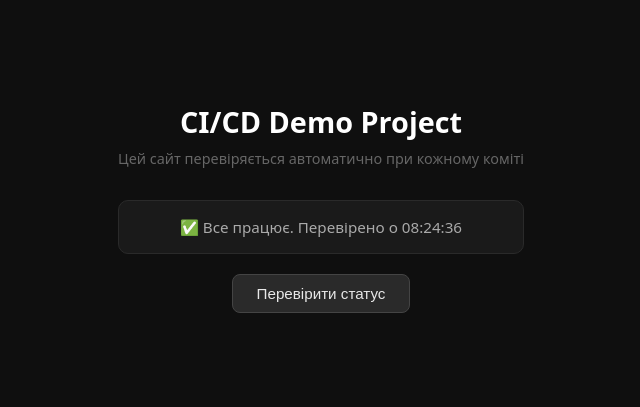
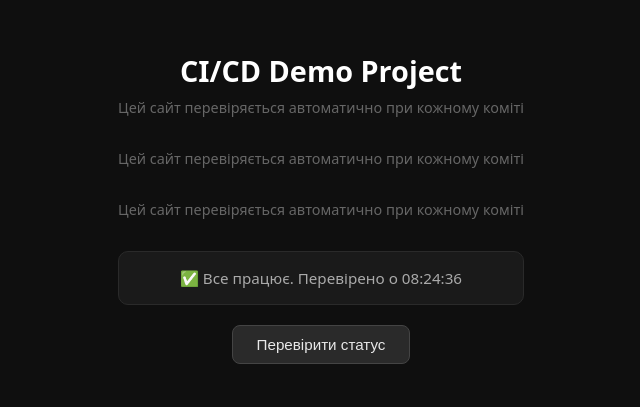
Before and after one commit to yungmirage23/ci-demo, a website: page index.html in a window 1280 px wide. Shown: the part 193-600 px from the top of the page, without its empty margins (319-959 px from the left). Drawn offline with Linux system fonts and the light colour scheme.

Commit message:
style: changed UI

```diff
--- a/index.html
+++ b/index.html
@@ -10,6 +10,8 @@
   <div class="container">
     <h1>CI/CD Demo Project</h1>
     <p class="subtitle">Цей сайт перевіряється автоматично при кожному коміті</p>
+      <p class="subtitle">Цей сайт перевіряється автоматично при кожному коміті</p>
+        <p class="subtitle">Цей сайт перевіряється автоматично при кожному коміті</p>
     <div id="status" class="status-box"></div>
     <button id="check-btn" class="btn">Перевірити статус</button>
   </div>
```
